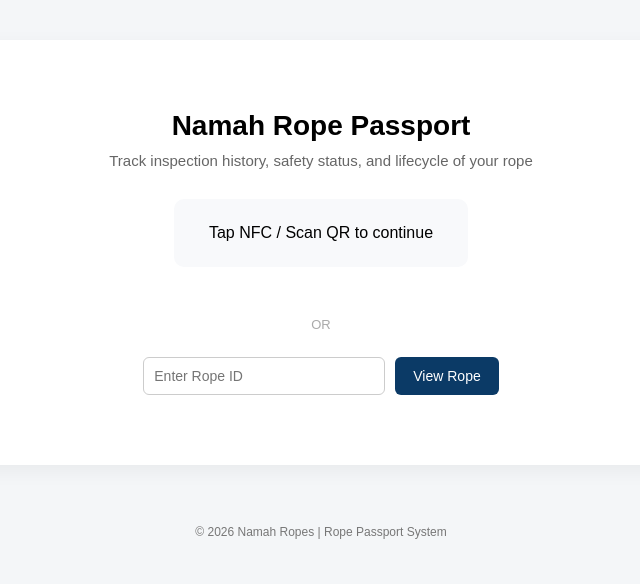
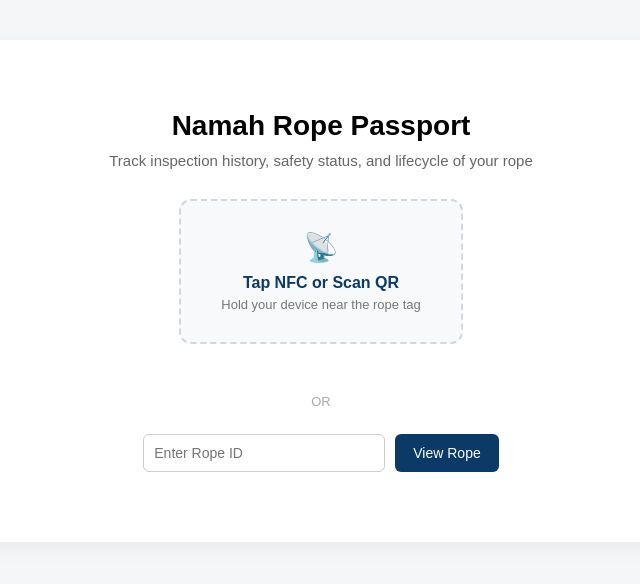
Before and after one commit to rohan-namahropes/passport, a Flask app: page / in a window 1280 px wide. Shown: the part 66-650 px from the top of the page, without its empty margins (319-959 px from the left). Run offline with Flask 3, Linux system fonts and the light colour scheme; some libraries are stand-ins or nearby versions.

Commit message:
Improve scan box design and update scan instructions
Enhanced the scan box styling and updated the scan section content for better user experience.

```diff
--- a/templates/landing.html
+++ b/templates/landing.html
@@ -22,12 +22,37 @@
         font-size: 15px;
     }
 
+    /* 🔥 Improved Scan Box */
     .scan-box {
         display: inline-block;
-        padding: 25px 35px;
+        padding: 30px 40px;
         background: #f8f9fb;
-        border-radius: 10px;
+        border-radius: 12px;
         margin-bottom: 25px;
+        border: 2px dashed #d0d7de;
+        transition: all 0.2s ease;
+    }
+
+    .scan-box:hover {
+        background: #eef3f8;
+        border-color: #0B3A66;
+    }
+
+    .scan-icon {
+        font-size: 28px;
+        margin-bottom: 10px;
+    }
+
+    .scan-text {
+        font-size: 16px;
+        font-weight: 600;
+        color: #0B3A66;
+    }
+
+    .scan-sub {
+        font-size: 13px;
+        color: #777;
+        margin-top: 5px;
     }
 
     .divider {
@@ -71,8 +96,11 @@
         Track inspection history, safety status, and lifecycle of your rope
     </div>
 
+    <!-- 🔥 Improved Scan Section -->
     <div class="scan-box">
-        Tap NFC / Scan QR to continue
+        <div class="scan-icon">📡</div>
+        <div class="scan-text">Tap NFC or Scan QR</div>
+        <div class="scan-sub">Hold your device near the rope tag</div>
     </div>
 
     <div class="divider">OR</div>
```
